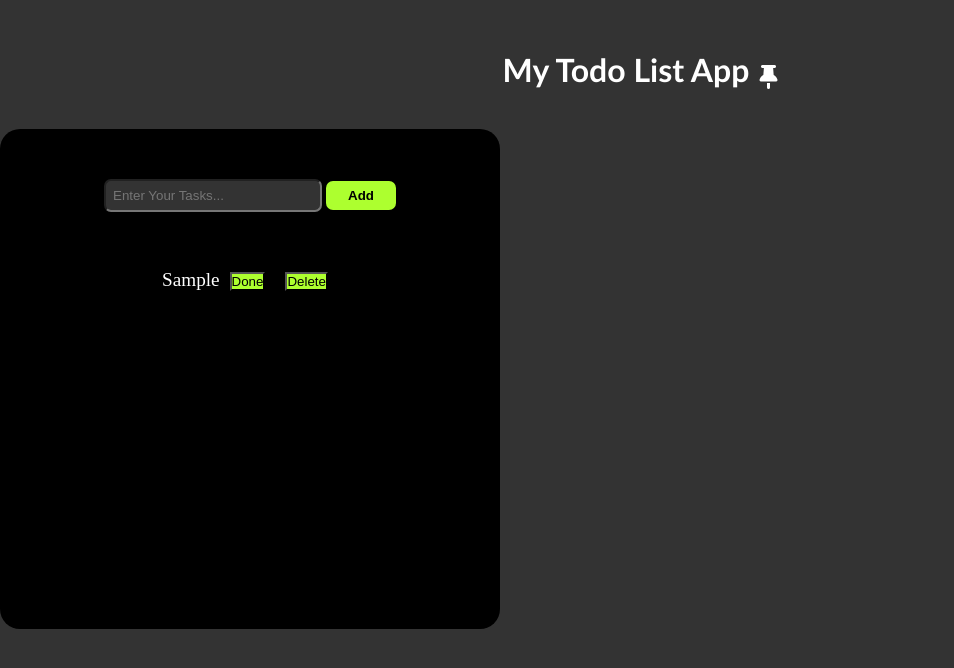
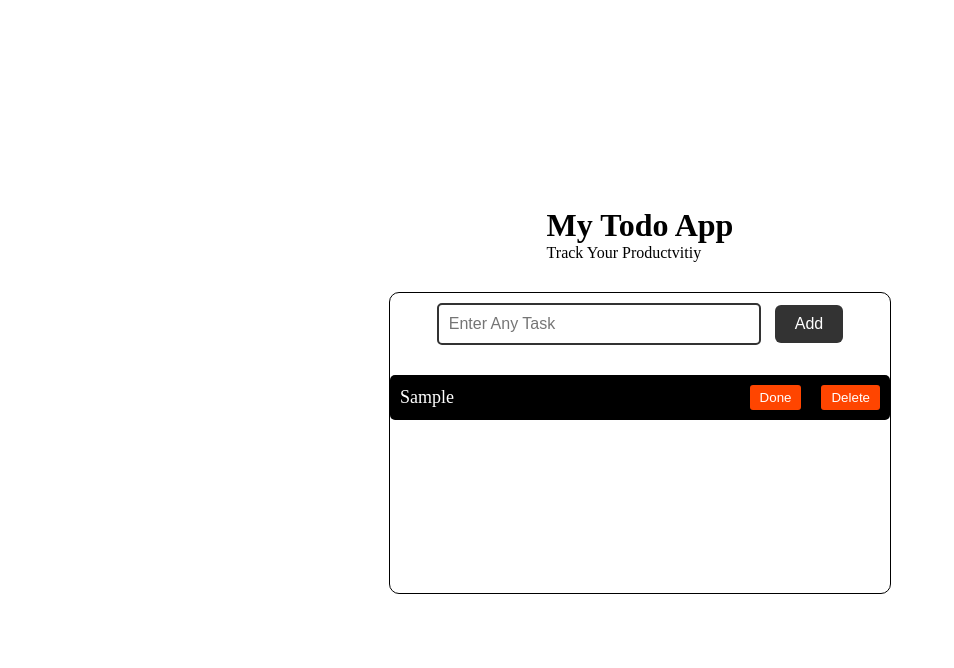
Before and after one commit to Kshreyas00/Basic-Frontend-Projects, a plain HTML site: page Todo-App/index.html in a window 1280 px wide. Both pictures are taken after typing "Sample" into the empty fields and a click on the button "Add". Shown: the whole page, without its empty margins (0-954 px from the left). Drawn offline with Linux system fonts and the light colour scheme.

Commit message:
Update Todo  App With New Changes

```diff
--- a/Todo-App/index.html
+++ b/Todo-App/index.html
@@ -5,25 +5,29 @@
     <meta name="viewport" content="width=device-width, initial-scale=1.0">
     <title>Todo App</title>
     <link rel="stylesheet" href="style.css">
-
+    <link rel="stylesheet" href="https://cdnjs.cloudflare.com/ajax/libs/font-awesome/7.0.1/css/all.min.css">
 </head>
 <body>
 
 
-     <div class="text-symbol">
-        <h1 id="text">My Todo List App</h1>
-        <i class="fa-solid fa-thumbtack" id="pintaskicon"></i>
-     </div>
-
-     <div class="mainApp">
-        <input type="text" placeholder="Enter Your Tasks..." id="input">
-        <button id="Addbtn">Add</button>
-
-        <ul id="tasklist">
-
-        </ul>
+        <div class="maintext">
+            <h1>My Todo App</h1>
+            <p>Track Your Productvitiy</p>
+        </div>
 
 
+        <div class="todo-app">
+
+           <div class="input-wrapper">
+              <input type="text" placeholder="Enter Any Task" id="input">
+               <button id="Add">Add</button>
+           </div>
+
+
+            <ul id="task-list">
+
+            </ul>
+        </div>
 
 
 
--- a/Todo-App/script.js
+++ b/Todo-App/script.js
@@ -1,49 +1,46 @@
-const addbutton = document.getElementById("Addbtn");
-const input   = document.getElementById("input");
-const tasklist = document.getElementById("tasklist");
+const Addbutton = document.getElementById("Add");
+const input    = document.getElementById("input");
+const taskList  = document.getElementById("task-list");
 
 
-addbutton.addEventListener("click",function(){
-  const li = document.createElement("li");
-  li.textContent = input.value.trim();
+Addbutton.addEventListener("click",function(){
+    if(input.value===''){
+        alert("Please Enter Your Task");
+    }
 
-  const donebtn = document.createElement("button");
-  const deletebtn = document.createElement("button");
+    const li = document.createElement("li");
+    const donebutton = document.createElement("button");
+    const deletebutton = document.createElement("button");
 
-  donebtn.textContent = "Done";
-  deletebtn.textContent = "Delete";
+    const btnwrapperdiv = document.createElement('div');
+    btnwrapperdiv.style.display = "flex";
+    btnwrapperdiv.style.gap = "10px";
 
-  donebtn.id = "donebutton";
-  deletebtn.id = "deletedutton";
+    donebutton.id = 'Donebtn';
+    deletebutton.id = 'Delbtn';
 
-   li.appendChild(donebtn);
-   li.appendChild(deletebtn);
-
-
-  tasklist.appendChild(li);
+    donebutton.textContent = 'Done';
+    deletebutton.textContent = 'Delete';
 
 
 
+    li.textContent = input.value.trim();
+    btnwrapperdiv.appendChild(donebutton);
+    btnwrapperdiv.appendChild(deletebutton);
+
+    li.appendChild(btnwrapperdiv);
 
 
-  li.addEventListener("click",function(){
-
-      donebtn.addEventListener("click",function(){
-      li.style.textDecoration = 'line-through';
-      li.style.color = "yellowgreen";
-
-      deletebtn.addEventListener("click",function(){
-        li.style.backgroundColor = "red";
-        alert("If you want to delete this task");
-        li.remove();
-      })
+    donebutton.addEventListener("click",function(){
+      li.style.textDecoration = "line-through";
+    })
 
 
-  })
 
-  })
+    taskList.appendChild(li);
 
 
-  input.value = '';
+    input.value = '';
+
 
 })
--- a/Todo-App/style.css
+++ b/Todo-App/style.css
@@ -1,93 +1,117 @@
 *{
     margin: 0;
     padding: 0;
+}
+
+body{
+    display: flex;
+    flex-direction: column;
+    height: 100vh;
+    justify-content: center;
+    align-items: center;
+}
+
+.input-wrapper{
+   margin-bottom: 10px;
+   padding: 10px;
+
+}
+#input{
+    padding: 10px;
+    width: 300px;
+    border: 2px solid #333;
+    border-radius: 5px;
+    font-size: 16px;
+    outline: none;
+}
+#input:focus{
+    border-color: #666;
+}
+
+#Add{
+    padding: 10px 20px;
+    margin-left: 10px;
     background-color: #333;
+    color: white;
+    border: none;
+    border-radius: 6px;
+    cursor: pointer;
+    font-size: 16px;
+
+}
+#Add:hover{
+    background-color: #555;
+}
+.todo-app{
+    width: 500px;
+    height: 300px;
+    text-align: center;
+    border: 1px solid black;
+    /* overflow-y: auto; */
+    border-radius: 10px;
+
 }
 
 
-.text-symbol{
-    text-align: center;
-    color: white;
+
+.maintext{
+    margin-bottom: 30px;
     display: flex;
-    justify-content: center;
-    margin-top: 50px;
-    cursor: vertical-text;
-}
-#pintaskicon{
-    margin-left: 10px;
-    font-size: 24px;
-    text-align: center;
-    margin-top: auto;
+    flex-direction: column;
 }
 
-#pintaskicon:hover{
-    color: yellowgreen;
-}
 
-#text{
-    font-family: 'Gill Sans', 'Gill Sans MT', Calibri, 'Trebuchet MS', sans-serif;
-}
-#text:hover{
-    color: yellowgreen;
-}
-
-.mainApp{
-    text-align: center;
-    margin-top: 40px;
-    width: 500px;
-    height: 500px;
-    background-color: black;
-    align-items: center;
-    border-radius: 20px;
+#task-list{
+ width: 100%;
+ height: 220px;
+ overflow-y: auto;
+ padding: 0;
+ margin: 0;
 
 }
 
-#input{
-    padding: 7px;
-    width: 40%;
+#Donebtn{
+    background-color: orangered;
+    border: none;
+    border-radius: 3px;
     color: white;
-    border-radius: 7px;
-    margin-top: 50px;
+    padding: 5px 10px;
+}
+#Delbtn{
+    background-color: orangered;
+    border: none;
+    border-radius: 3px;
+    color: white;
+
+    padding: 5px 10px;
 }
 
-#Addbtn{
-    padding: 7px;
-    width: 70px;
-    background-color: greenyellow;
-    border: none;
-    border-radius: 7px;
-    font-weight: bold;
-}
+#task-list::-webkit-scrollbar{
+    width: 8px;
 
-#Addbtn:hover{
-   background-color: rgb(93, 163, 22);
-   color: white;
 }
 
 
-#tasklist{
-    text-align: center;
+li{
+    /* width: 100%; */
+    /* text-align: center; */
+    list-style: none;
+    padding: 10px;
+    margin: 10px 0;
+    background-color: black;
+    color: white;
+    border-radius: 5px;
+    font-size: 18px;
+    display: flex;
+    justify-content: space-between;
     align-items: center;
-    margin-top: 10%;
-    background-color: black;
 }
 
-li{
 
-    color: white;
-    font-size: larger;
-    background-color: black;
-    list-style: circle;
-    margin-top: 5px;
-
-
-}
-
-li:hover{
-    cursor: pointer;
+li > div{
+    margin-left: auto;
 }
 
 li button{
-    background-color: greenyellow;
-    margin: 10px;
+    margin-left: 10px;
 }
```
